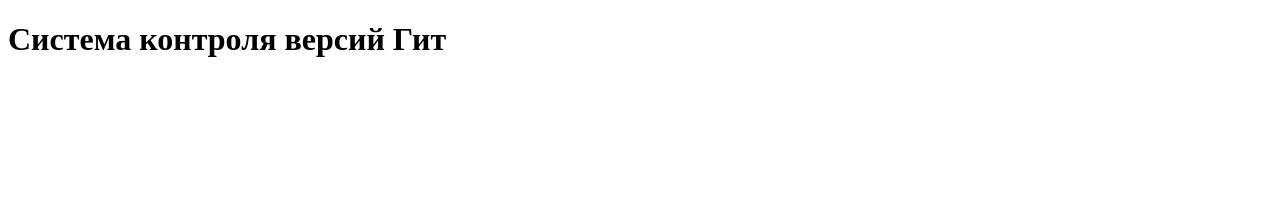
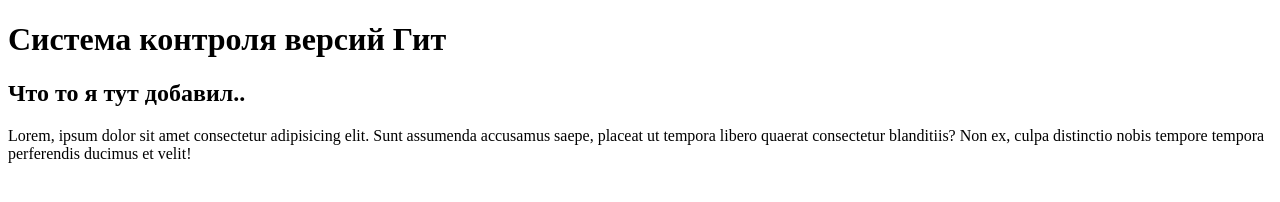
Before and after one commit to IlyaLitIv/git-project, a plain HTML site: page index.html in a window 1280 px wide. Drawn offline with Linux system fonts and the light colour scheme.

Commit message:
Попробовал через VScode

```diff
--- a/index.html
+++ b/index.html
@@ -8,5 +8,7 @@
 </head>
 <body>
     <h1>Система контроля версий Гит</h1>
+    <h2>Что то я тут добавил..</h2>
+    <p>Lorem, ipsum dolor sit amet consectetur adipisicing elit. Sunt assumenda accusamus saepe, placeat ut tempora libero quaerat consectetur blanditiis? Non ex, culpa distinctio nobis tempore tempora perferendis ducimus et velit!</p>
 </body>
 </html>
```
